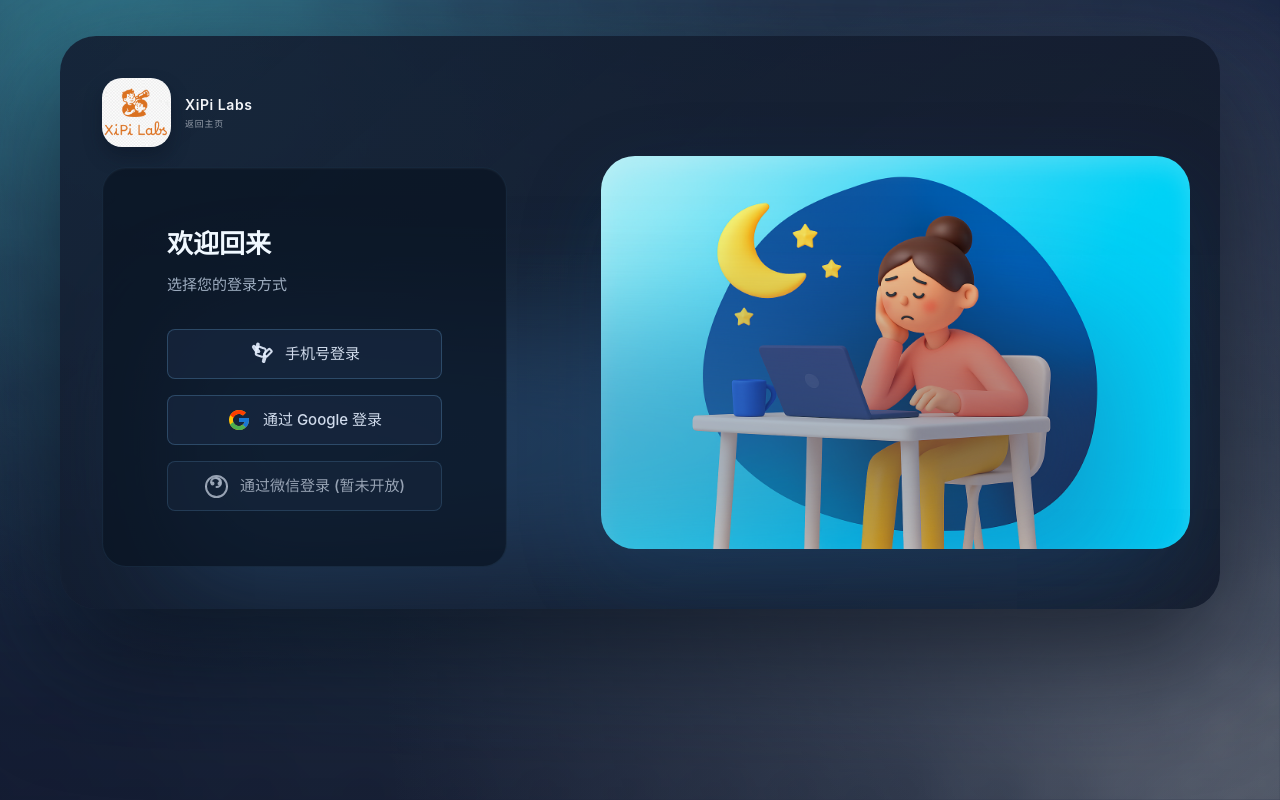
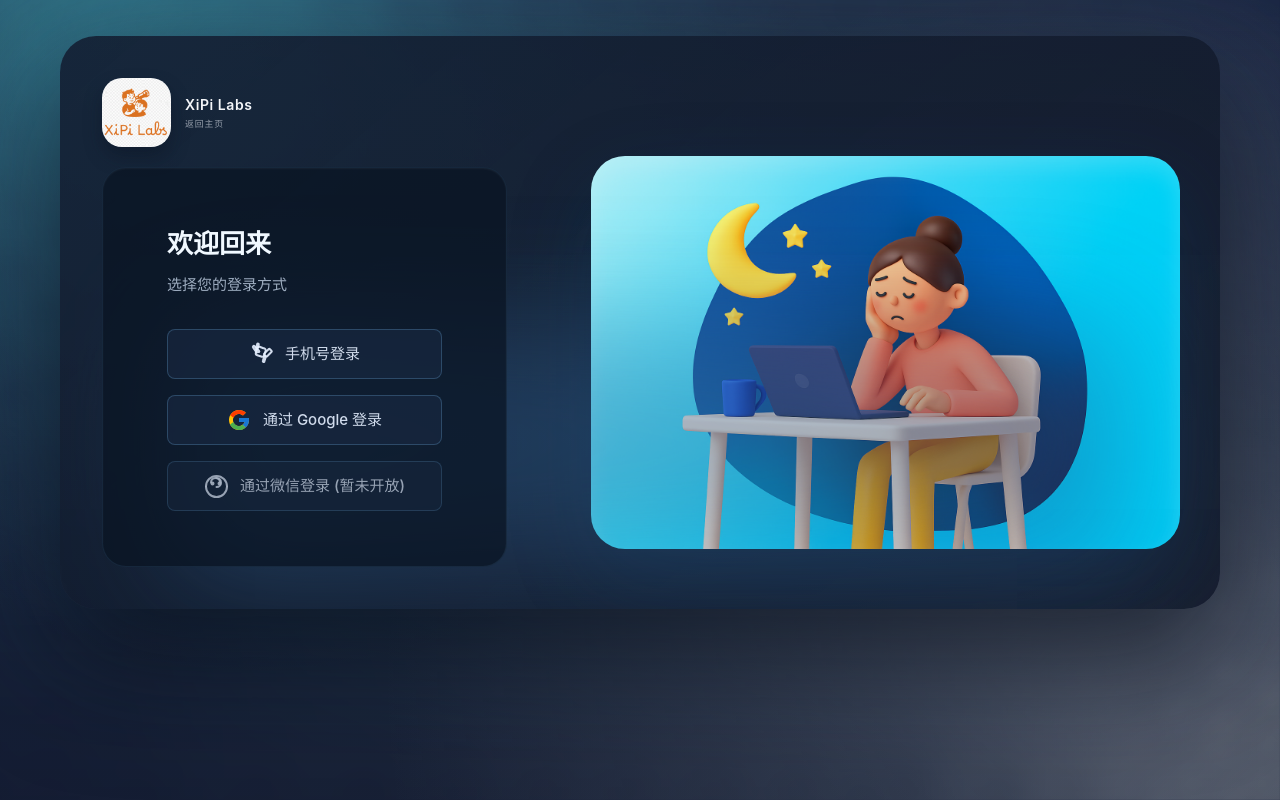
Before and after one commit to chenjiangbo/XiPiLabs-web, a Next.js app: page /login in a window 1280 px wide. Built offline with nearby package versions, Linux system fonts and the light colour scheme.

Commit message:
fix(ui): final adjustment for login image position

```diff
--- a/src/app/globals.css
+++ b/src/app/globals.css
@@ -1436,5 +1436,5 @@ main {
 /* === Login Page Overrides === */
 .login-page-wrapper .showcase__card::before {
   top: 120px; /* Move image down */
-  right: 30px; /* Move image to the left */
+  right: 40px; /* Move image to the left */
 }
```
